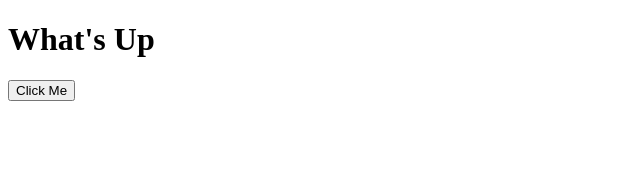
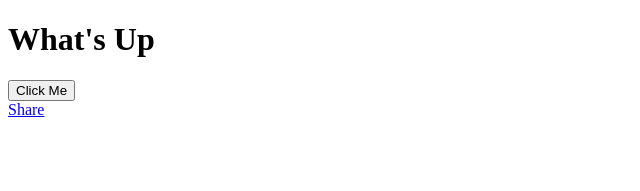
Before and after one commit to drewmoore/social-sharing-boilerplate, a React app: page / in a window 1280 px wide. Shown: the top 191 px of the page, without its empty margins (0-640 px from the left). Built offline with nearby package versions, Linux system fonts and the light colour scheme; the HTML template or start-up script is replaced by a standard one.

Commit message:
Added fbshare. does not update url dynamically.

```diff
--- a/src/app.js
+++ b/src/app.js
@@ -13,6 +13,9 @@ router.get('/', (req, res) => {
         <title>Social Sharing Boilerplate</title>
       </head>
       <body>
+        <div id="fb-root"></div>
+        <script async defer crossorigin="anonymous" src="https://connect.facebook.net/en_US/sdk.js#xfbml=1&version=v3.3"></script>
+
         <div id="root"></div>
         <script src="js/main.js"></script>
       </body>
--- a/src/components/App.js
+++ b/src/components/App.js
@@ -2,11 +2,13 @@ import React from 'react';
 
 import Headline from './Headline';
 import VisibilityFilter from './VisibilityFilter';
+import FbShare from './FbShare';
 
 const App = () => (
   <React.Fragment>
     <Headline />
     <VisibilityFilter />
+    <FbShare />
   </React.Fragment>
 );
 
--- /dev/null
+++ b/src/components/FbShare/index.js
@@ -0,0 +1,11 @@
+import { connect } from 'react-redux';
+
+import template from './template';
+
+const mapStateToProps = ({ visibilityFilter }) => ({
+  shareUrl: `https://social-sharing-boilerplate.herokuapp.com?visibile=${visibilityFilter.visible}`
+});
+
+const FbShare = connect(mapStateToProps)(template);
+
+export default FbShare;
--- /dev/null
+++ b/src/components/FbShare/template.js
@@ -0,0 +1,20 @@
+import React from 'react';
+
+const template = ({ shareUrl }) => (
+  <div
+    className="fb-share-button"
+    data-href={shareUrl}
+    data-layout="button"
+    data-size="small"
+  >
+    <a
+      target="_blank"
+      href={`https://www.facebook.com/sharer/sharer.php?u=${encodeURIComponent(shareUrl)}&amp`}
+      className="fb-xfbml-parse-ignore"
+    >
+      Share
+    </a>
+  </div>
+);
+
+export default template;
```
